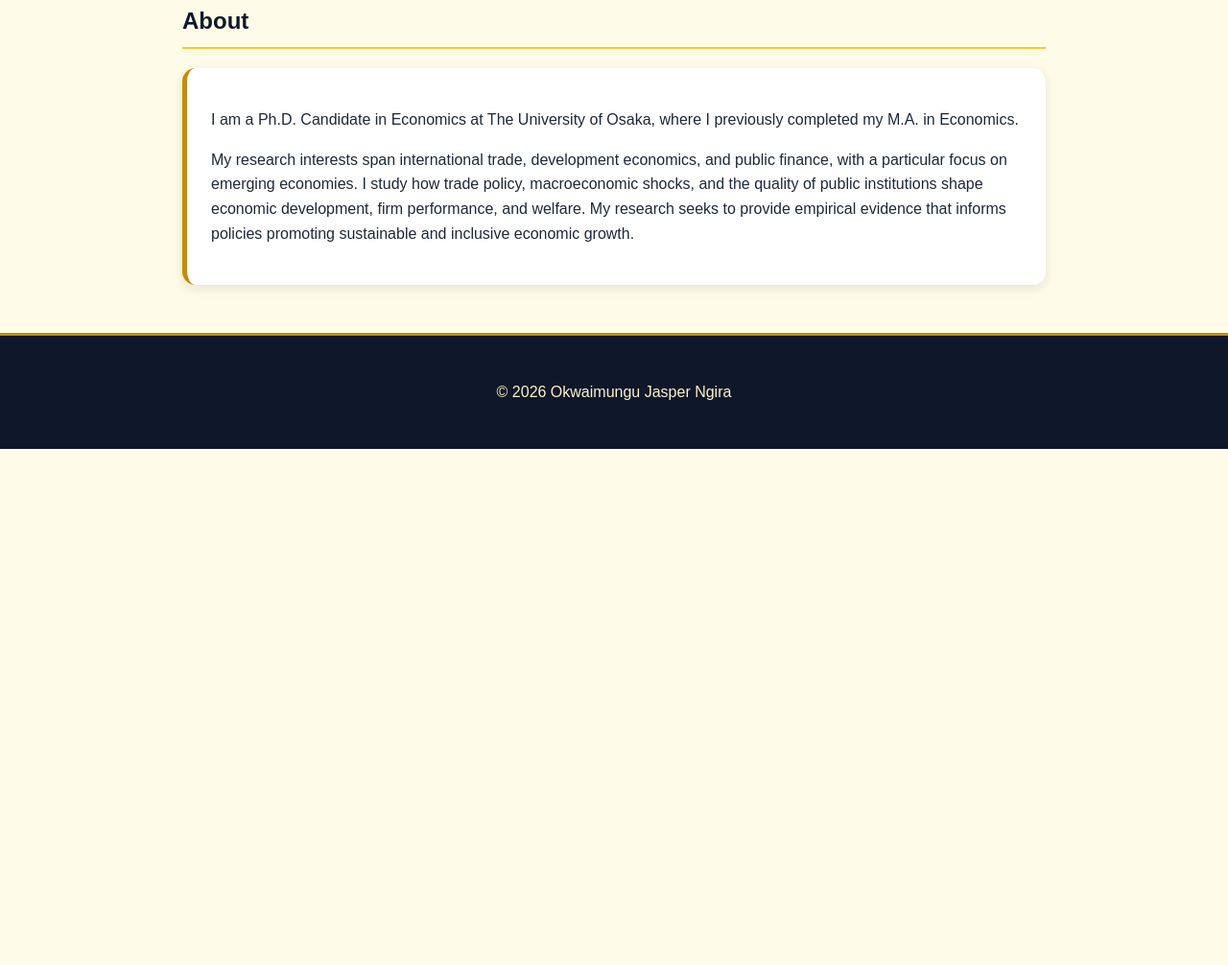
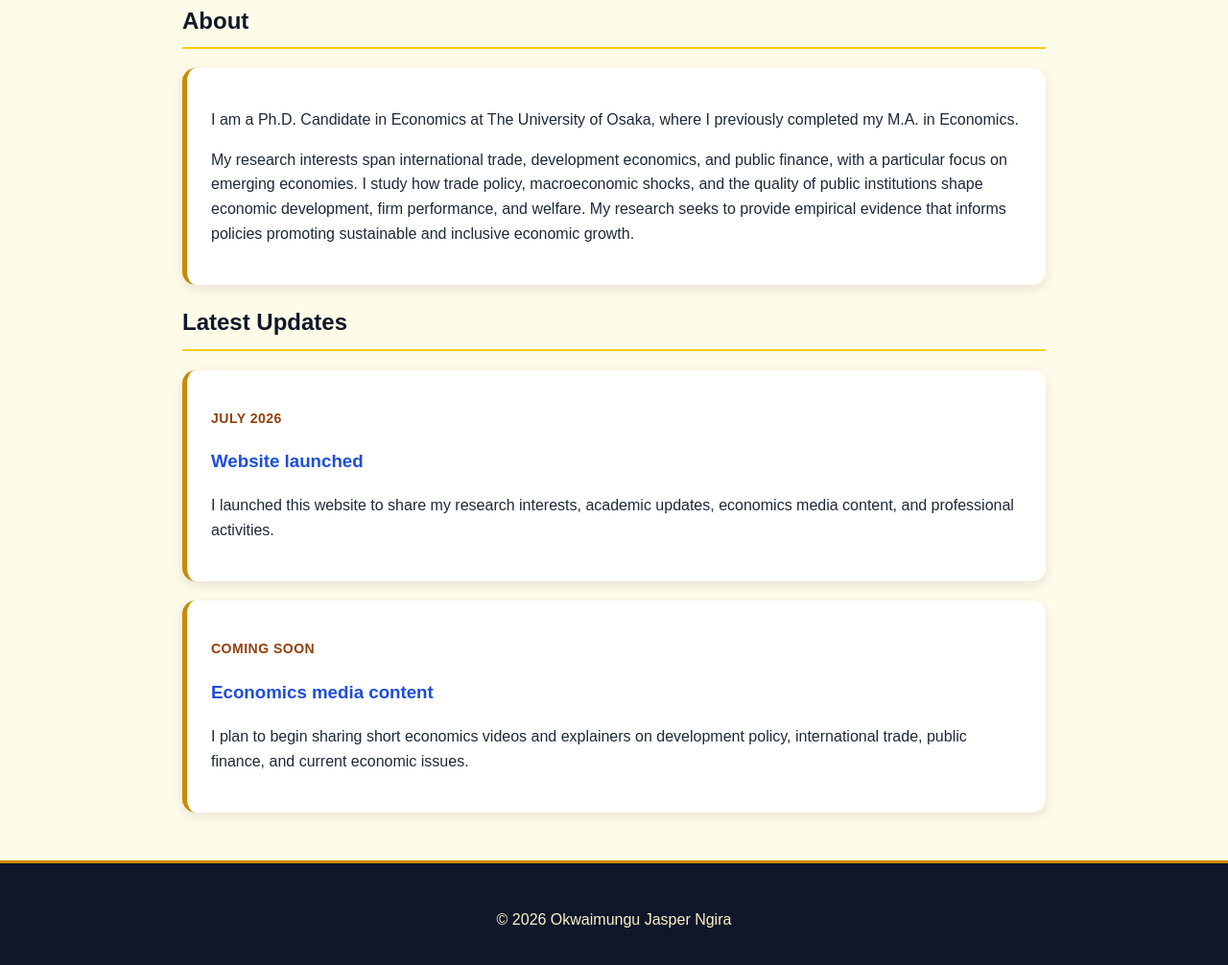
Before and after one commit to jasperokwaimungu/jasperokwaimungu.github.io, a plain HTML site: page index.html in a window 1280 px wide. Shown: the part 590-1596 px from the top of the page at 96% size. Before the commit the page ends 1058 px from the top, so only its background shows below. Drawn offline with Linux system fonts and the light colour scheme.

Commit message:
Update index.html

```diff
--- a/index.html
+++ b/index.html
@@ -134,6 +134,19 @@
       transition: 0.2s ease;
     }
 
+    .update-card {
+      border-left: 5px solid #ca8a04;
+    }
+
+    .update-date {
+      color: #92400e;
+      font-weight: bold;
+      margin-bottom: 5px;
+      font-size: 14px;
+      text-transform: uppercase;
+      letter-spacing: 0.5px;
+    }
+
     h2 {
       color: #0f172a;
       border-bottom: 2px solid #facc15;
@@ -245,6 +258,24 @@
         My research interests span international trade, development economics, and public finance, with a particular focus on emerging economies.
         I study how trade policy, macroeconomic shocks, and the quality of public institutions shape economic development, firm performance, and welfare.
         My research seeks to provide empirical evidence that informs policies promoting sustainable and inclusive economic growth.
+      </p>
+    </div>
+
+    <h2>Latest Updates</h2>
+
+    <div class="card update-card">
+      <p class="update-date">July 2026</p>
+      <h3>Website launched</h3>
+      <p>
+        I launched this website to share my research interests, academic updates, economics media content, and professional activities.
+      </p>
+    </div>
+
+    <div class="card update-card">
+      <p class="update-date">Coming soon</p>
+      <h3>Economics media content</h3>
+      <p>
+        I plan to begin sharing short economics videos and explainers on development policy, international trade, public finance, and current economic issues.
       </p>
     </div>
   </section>
```
Lines whose indentation alone changed are shown as unchanged.
